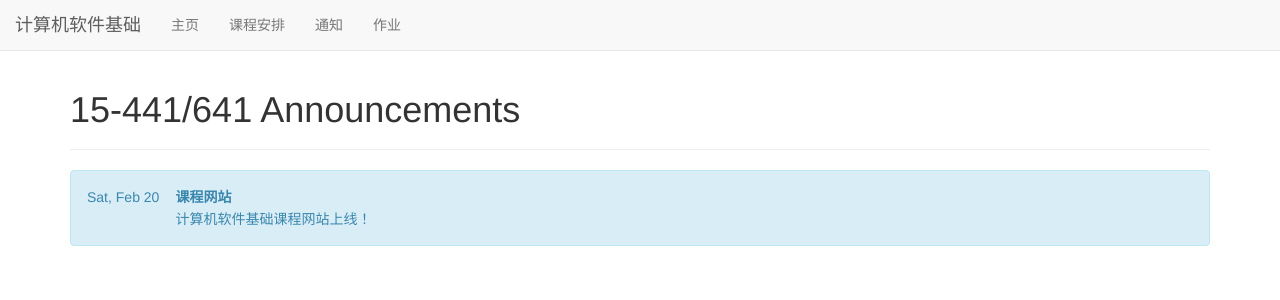
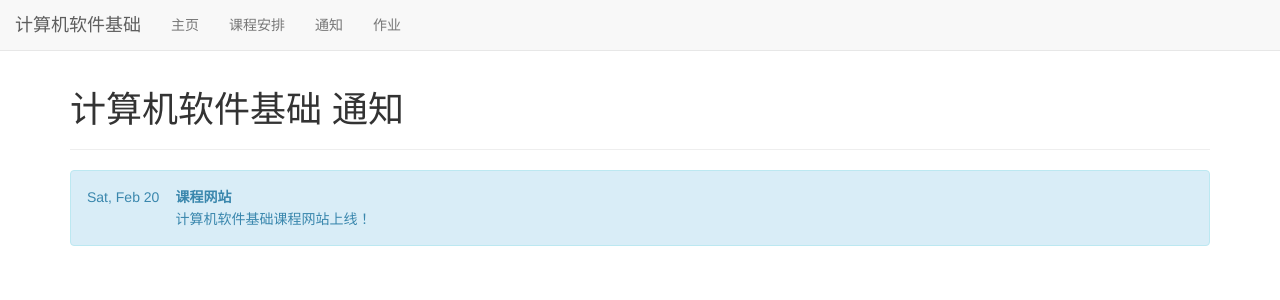
Before and after one commit to Fundamental-of-Computer-Software/Fundamental-of-Computer-Software.github.io, a Jekyll site: the page built from announcements.html, in a window 1280 px wide. Shown: the top 300 px of the page. Built offline with Jekyll 4.4.1, drawn with Linux system fonts in a browser that asks for light colours.

Commit message:
update announcement page

```diff
--- a/announcements.html
+++ b/announcements.html
@@ -1,6 +1,6 @@
 ---
 layout: coursepage
-title: 15-441/641 Announcements
+title: 计算机软件基础 通知
 ---
 
 {% assign frontpage = site.announcements | reverse %}
```
